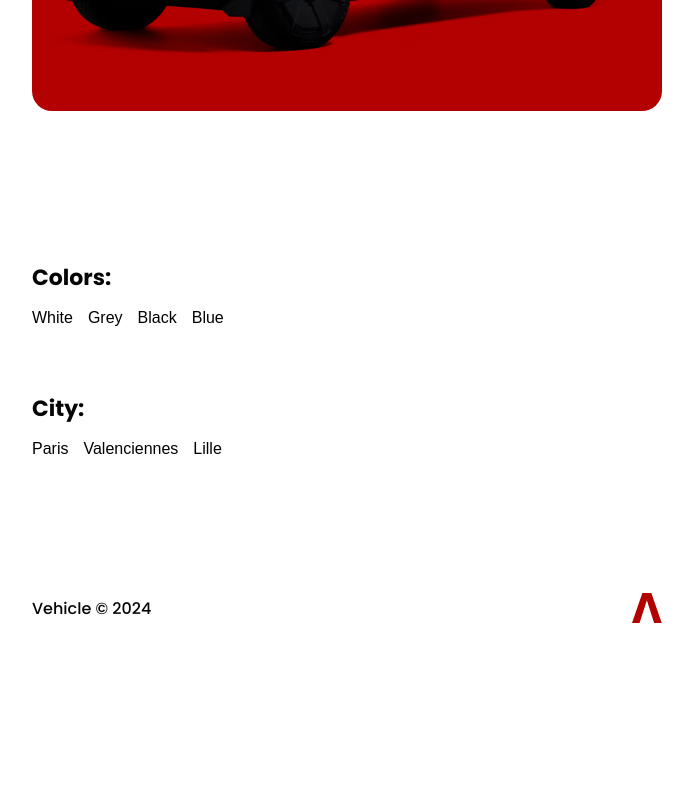
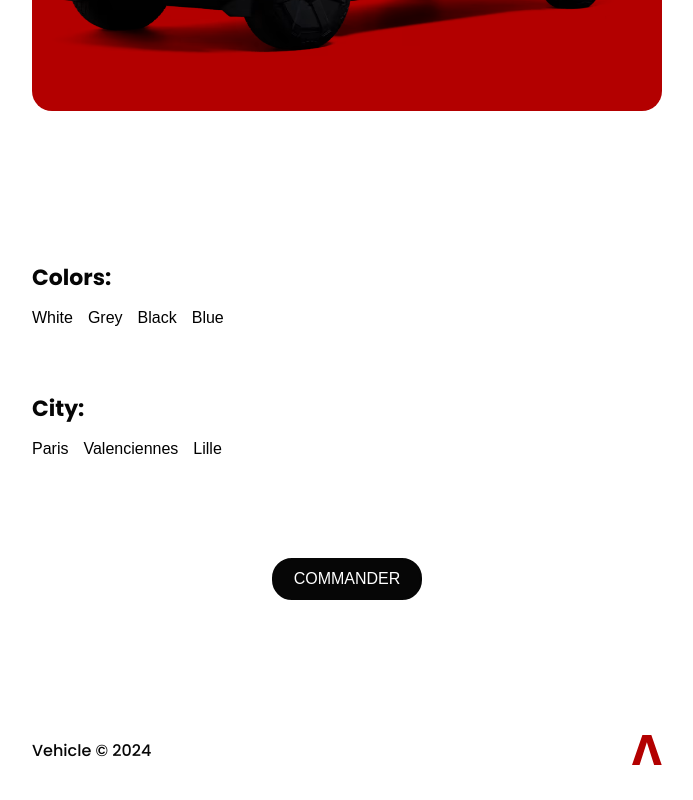
Before and after one commit to monsuAymeric/Vehicle, a React (Vite) app in the folder front/: page /car/cybertruck in a window 1280 px wide. Shown: the part 663-1463 px from the top of the page, without its empty margins (293-986 px from the left). Before the commit the page ends 1321 px from the top, so only its background shows below. Built offline with nearby package versions, Linux system fonts and the light colour scheme.

Commit message:
build(front): add command div + button

```diff
--- a/front/src/index.css
+++ b/front/src/index.css
@@ -110,6 +110,7 @@ button {
   border-radius: 20px;
   border: 2px solid var(--color-second);
   text-transform: uppercase;
+  width: fit-content;
 }
 img {
   width: 100%;
--- a/front/src/pages/Car.css
+++ b/front/src/pages/Car.css
@@ -27,16 +27,23 @@
   border: 2px solid var(--color-second);
 }
 
-.bubble__selected{
+.bubble__selected {
   border: 2px solid var(--color-third);
 }
 
-.list__div{
+.list__div {
   margin-top: 50px;
 }
-.list__container{
+.list__container {
   display: flex;
   gap: 15px;
   align-items: center;
   margin-top: 15px;
 }
+
+.command__div {
+  display: flex;
+  justify-content: center;
+  align-items: center;
+  margin-top: 100px;
+}
--- a/front/src/pages/Car.jsx
+++ b/front/src/pages/Car.jsx
@@ -44,6 +44,9 @@ export default function Car() {
                 </div>
               </div>
             </div>
+            <div className="command__div">
+              <button className="btn">Commander</button>
+            </div>
           </section>
         ) : (
           <p>Product not found</p>
```
